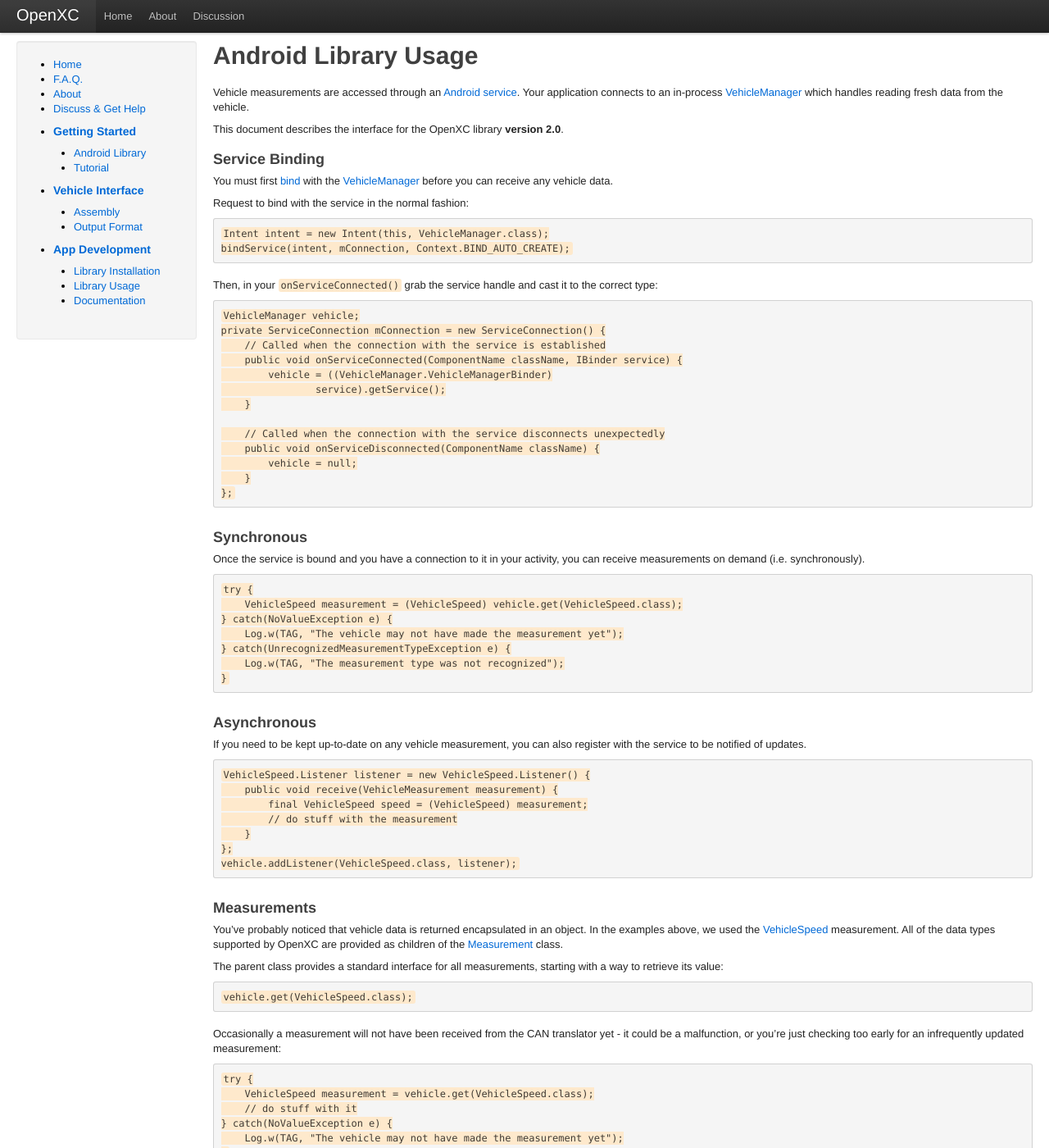
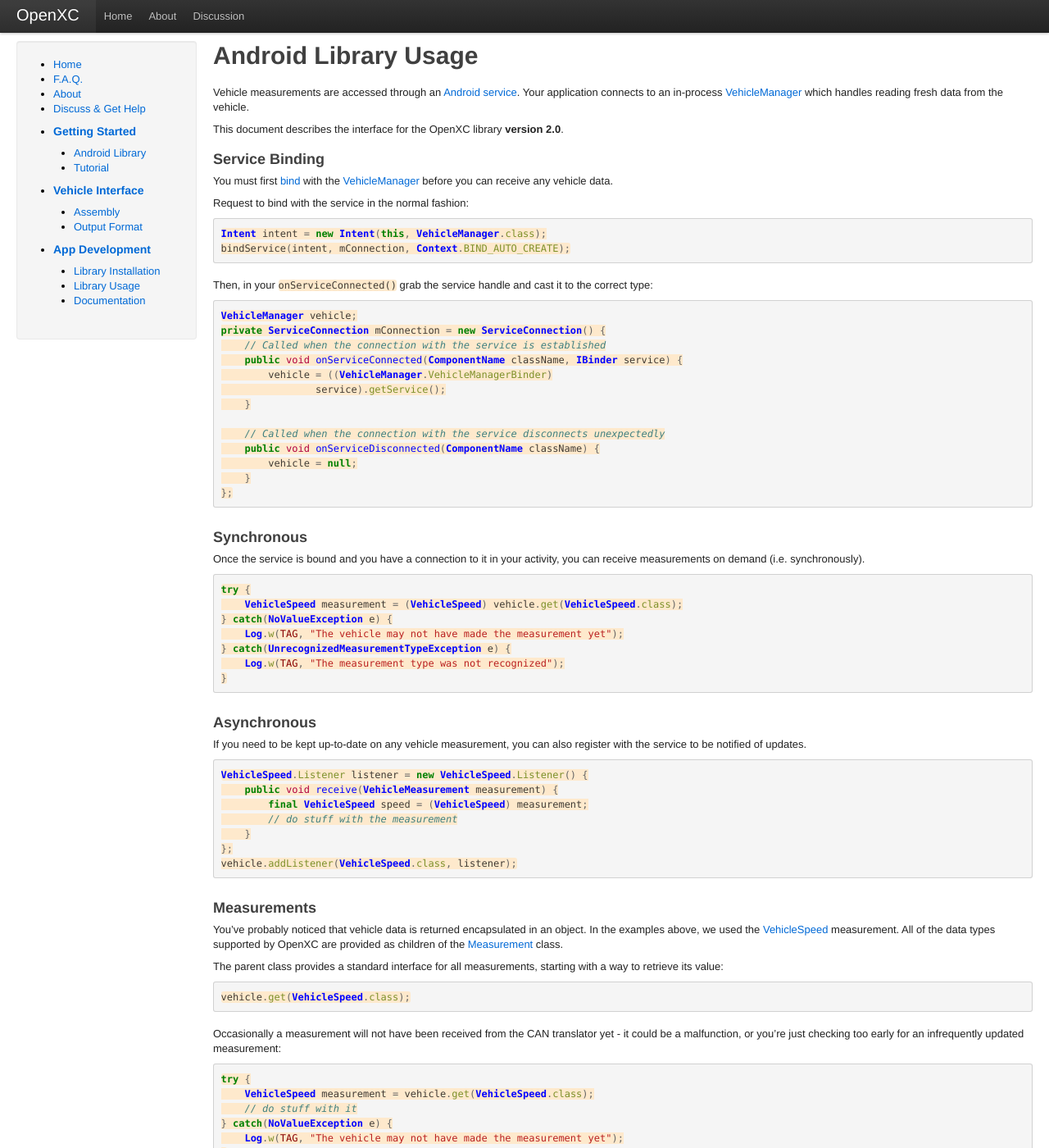
Before and after one commit to openxc/openxcplatform.com, a Jekyll site: the page built from android/api-guide.mkd, in a window 1280 px wide and 1400 px high. Shown: the whole window at 82% size. Built offline with Jekyll 4.4.1, drawn with Linux system fonts in a browser that asks for light colours; nearby versions of some CDN libraries; Markdown is read by kramdown in place of the engine named in the settings; some of the changed text lies outside the part shown.

Commit message:
Oh, glorious syntax highlighting!

```diff
--- a/_config.yml
+++ b/_config.yml
@@ -1,4 +1,4 @@
 auto: true
 markdown: rdiscount
-pygments:    true
+pygments: true
 production: true
--- a/_layouts/default.html
+++ b/_layouts/default.html
@@ -14,6 +14,8 @@
 
     <link rel="stylesheet" type="text/css" media="screen"
         href="/css/styles.css"/>
+    <link rel="stylesheet" type="text/css" media="screen"
+        href="/css/pygments/default.css"/>
 
     <!--[if lt IE 9]>
     <script src="http://html5shim.googlecode.com/svn/trunk/html5.js"></script>
--- a/android/api-guide.mkd
+++ b/android/api-guide.mkd
@@ -18,12 +18,15 @@
 
 Request to bind with the service in the normal fashion:
 
+{% highlight java %}
 Intent intent = new Intent(this, VehicleManager.class);
 bindService(intent, mConnection, Context.BIND_AUTO_CREATE);
+{% endhighlight %}
 
 Then, in your `onServiceConnected()` grab the service handle and cast it to the
 correct type:
 
+{% highlight java %}
 VehicleManager vehicle;
 private ServiceConnection mConnection = new ServiceConnection() {
     // Called when the connection with the service is established
@@ -37,12 +40,14 @@
         vehicle = null;
     }
 };
+{% endhighlight %}
 
 ### Synchronous
 
 Once the service is bound and you have a connection to it in your activity, you
 can receive measurements on demand (i.e. synchronously).
 
+{% highlight java %}
 try {
     VehicleSpeed measurement = (VehicleSpeed) vehicle.get(VehicleSpeed.class);
 } catch(NoValueException e) {
@@ -50,12 +55,14 @@
 } catch(UnrecognizedMeasurementTypeException e) {
     Log.w(TAG, "The measurement type was not recognized");
 }
+{% endhighlight %}
 
 ### Asynchronous
 
 If you need to be kept up-to-date on any vehicle measurement, you can also
 register with the service to be notified of updates.
 
+{% highlight java %}
 VehicleSpeed.Listener listener = new VehicleSpeed.Listener() {
     public void receive(VehicleMeasurement measurement) {
         final VehicleSpeed speed = (VehicleSpeed) measurement;
@@ -63,6 +70,7 @@
     }
 };
 vehicle.addListener(VehicleSpeed.class, listener);
+{% endhighlight %}
 
 ### Measurements
 
@@ -73,32 +81,40 @@
 The parent class provides a standard interface for all measurements, starting
 with a way to retrieve its value:
 
+{% highlight java %}
 vehicle.get(VehicleSpeed.class);
+{% endhighlight %}
 
 Occasionally a measurement will not have been received from the CAN translator
 yet - it could be a malfunction, or you're just checking too early for an
 infrequently updated measurement:
 
+{% highlight java %}
 try {
     VehicleSpeed measurement = vehicle.get(VehicleSpeed.class);
     // do stuff with it
 } catch(NoValueException e) {
     Log.w(TAG, "The vehicle may not have made the measurement yet");
 }
+{% endhighlight %}
 
 You can check the age of a measurement to determine how long ago the state was
 actually reflected in the physical vehicle:
 
+{% highlight java %}
 if(measurement.getAge() < 10) {
     // only if age is less than 10 seconds
 }
+{% endhighlight %}
 
 The range of every measurement is defined in the class, and can be queried
 programmatically if you need to figure out your the current value's relative
 position:
 
+{% highlight java %}
 range = measurement.getRange();
 int percentage = measurement.getValue() / range;
+{% endhighlight %}
 
 ### Location
 
@@ -118,8 +134,10 @@
 Add the `ACCESS_FINE_LOCATION` and `ACCESS_MOCK_LOCATION` permission to your
    app's `AndroidManifest.xml`:
 
+{% highlight xml %}
 <uses-permission android:name="android.permission.ACCESS_FINE_LOCATION" />
 <uses-permission android:name="android.permission.ACCESS_MOCK_LOCATION" />
+{% endhighlight %}
 
 Open a connection to the `VehicleManager` as described earlier in "Service
 Binding." Then access [user location][] in the traditional Android fashion -
@@ -128,7 +146,9 @@
 You may want to continue to use the `GPS_PROVIDER` so your app can support
 switching from built-in GPS to the vehicle's receiver.
 
+{% highlight java %}
 locationManager.requestLocationUpdates(LocationManager.NETWORK_PROVIDER, 0, 0, locationListener);
+{% endhighlight %}
 
 [user location]: http://developer.android.com/guide/topics/location/obtaining-user-location.html
 
@@ -155,14 +175,17 @@
 user presses the down button on the steering wheel, write a function that
 performs the action:
 
+{% highlight java %}
 public void sendTextMessage() {
     // send a text message
     ...
 }
+{% endhighlight %}
 
 To hook this up to Android `KeyEvent`, define an `onKey` method in your
 activity:
 
+{% highlight java %}
 @Override
 public boolean onKeyDown(int i, KeyEvent event) {
     if (i == KeyEvent.KEYCODE_DPAD_DOWN) {
@@ -172,11 +195,13 @@
     super.onKeyDown(i, event);
     return true;
 }
+{% endhighlight %}
 
 This connects your functionality to the virtual button in the Android emulator.
 To have this actually work in the car, you need to register a handler for the
 VehicleButtonEvent.
 
+{% highlight java %}
 VehicleButtonEvent.Listener listener = new VehicleButtonEvent.Listener() {
     public void receive(VehicleMeasurement measurement) {
         final VehicleButtonEvent event (VehicleButtonEvent) measurement;
@@ -188,6 +213,7 @@
         }
     }
 }
+{% endhighlight %}
 
 ### Emulated Vehicle Measurements
 
@@ -209,6 +235,7 @@
 [VehicleManager][], specify the type of data source and your trace file (we
 recommend storing these on the SD card):
 
+{% highlight java %}
 Intent startIntent = new Intent();
 startIntent.setClass(getContext(), VehicleManager.class);
 service = ((VehicleManager.VehicleBinder)
@@ -216,6 +243,7 @@
 service.waitUntilBound();
 service.addSource(new TraceVehicleDataSource(
         "file:///sdcard/com.openxc/trace.json");
+{% endhighlight %}
 
 The final `service.waitUntilBound()` line is optional - it causes the thread to
 block until the service is ready to start playing back the trace - but can be
--- a/android/library-installation.mkd
+++ b/android/library-installation.mkd
@@ -90,6 +90,7 @@
   `example/pom.xml` if you're unfamiliar with setting up a Maven project) and
   make sure the `openxc` dependency is declared like so:
 
+{% highlight xml %}
 <dependencies>
     <dependency>
         <groupId>com.openxc</groupId>
@@ -98,6 +99,7 @@
         <type>apklib</type>
     </dependency>
 </dependencies>
+{% endhighlight %}
 
 [openxc-android]: https://github.com/openxc/openxc-android
 
@@ -106,11 +108,13 @@
 The OpenXC service must be defined in your application's `AndroidManifest.xml`
 before using it. Add this `<service>` tag to your app:
 
+{% highlight xml %}
     <application>
         ...
         <service android:name="com.openxc.VehicleManager"/>
         ...
     </application>
+{% endhighlight %}
 
 ### Enabler
 
--- /dev/null
+++ b/css/pygments/default.css
@@ -0,0 +1,61 @@
+.hll { background-color: #ffffcc }
+.c { color: #408080; font-style: italic } /* Comment */
+.err { border: 1px solid #FF0000 } /* Error */
+.k { color: #008000; font-weight: bold } /* Keyword */
+.o { color: #666666 } /* Operator */
+.cm { color: #408080; font-style: italic } /* Comment.Multiline */
+.cp { color: #BC7A00 } /* Comment.Preproc */
+.c1 { color: #408080; font-style: italic } /* Comment.Single */
+.cs { color: #408080; font-style: italic } /* Comment.Special */
+.gd { color: #A00000 } /* Generic.Deleted */
+.ge { font-style: italic } /* Generic.Emph */
+.gr { color: #FF0000 } /* Generic.Error */
+.gh { color: #000080; font-weight: bold } /* Generic.Heading */
+.gi { color: #00A000 } /* Generic.Inserted */
+.go { color: #808080 } /* Generic.Output */
+.gp { color: #000080; font-weight: bold } /* Generic.Prompt */
+.gs { font-weight: bold } /* Generic.Strong */
+.gu { color: #800080; font-weight: bold } /* Generic.Subheading */
+.gt { color: #0040D0 } /* Generic.Traceback */
+.kc { color: #008000; font-weight: bold } /* Keyword.Constant */
+.kd { color: #008000; font-weight: bold } /* Keyword.Declaration */
+.kn { color: #008000; font-weight: bold } /* Keyword.Namespace */
+.kp { color: #008000 } /* Keyword.Pseudo */
+.kr { color: #008000; font-weight: bold } /* Keyword.Reserved */
+.kt { color: #B00040 } /* Keyword.Type */
+.m { color: #666666 } /* Literal.Number */
+.s { color: #BA2121 } /* Literal.String */
+.na { color: #7D9029 } /* Name.Attribute */
+.nb { color: #008000 } /* Name.Builtin */
+.nc { color: #0000FF; font-weight: bold } /* Name.Class */
+.no { color: #880000 } /* Name.Constant */
+.nd { color: #AA22FF } /* Name.Decorator */
+.ni { color: #999999; font-weight: bold } /* Name.Entity */
+.ne { color: #D2413A; font-weight: bold } /* Name.Exception */
+.nf { color: #0000FF } /* Name.Function */
+.nl { color: #A0A000 } /* Name.Label */
+.nn { color: #0000FF; font-weight: bold } /* Name.Namespace */
+.nt { color: #008000; font-weight: bold } /* Name.Tag */
+.nv { color: #19177C } /* Name.Variable */
+.ow { color: #AA22FF; font-weight: bold } /* Operator.Word */
+.w { color: #bbbbbb } /* Text.Whitespace */
+.mf { color: #666666 } /* Literal.Number.Float */
+.mh { color: #666666 } /* Literal.Number.Hex */
+.mi { color: #666666 } /* Literal.Number.Integer */
+.mo { color: #666666 } /* Literal.Number.Oct */
+.sb { color: #BA2121 } /* Literal.String.Backtick */
+.sc { color: #BA2121 } /* Literal.String.Char */
+.sd { color: #BA2121; font-style: italic } /* Literal.String.Doc */
+.s2 { color: #BA2121 } /* Literal.String.Double */
+.se { color: #BB6622; font-weight: bold } /* Literal.String.Escape */
+.sh { color: #BA2121 } /* Literal.String.Heredoc */
+.si { color: #BB6688; font-weight: bold } /* Literal.String.Interpol */
+.sx { color: #008000 } /* Literal.String.Other */
+.sr { color: #BB6688 } /* Literal.String.Regex */
+.s1 { color: #BA2121 } /* Literal.String.Single */
+.ss { color: #19177C } /* Literal.String.Symbol */
+.bp { color: #008000 } /* Name.Builtin.Pseudo */
+.vc { color: #19177C } /* Name.Variable.Class */
+.vg { color: #19177C } /* Name.Variable.Global */
+.vi { color: #19177C } /* Name.Variable.Instance */
+.il { color: #666666 } /* Literal.Number.Integer.Long */
--- a/css/styles.css
+++ b/css/styles.css
@@ -34,3 +34,11 @@
     -moz-box-shadow: 0 1px 1px rgba(0, 0, 0, 0.075);
     box-shadow: 0 1px 1px rgba(0, 0, 0, 0.075);
 }
+
+div.highlight code {
+    background-color: whiteSmoke;
+}
+
+code {
+    padding: 0;
+}
--- a/vehicle-interface/index.mkd
+++ b/vehicle-interface/index.mkd
@@ -122,7 +122,9 @@
 installation (see the "Command Line Building" section above for details). Once
 that's setup, run it like so:
 
-    $ ./upload_hex.sh new-version.hex
+{% highlight sh %}
+$ ./upload_hex.sh new-version.hex
+{% endhighlight %}
 
 Note that if you are using Windows, you also need to install the
 [FTDI driver](http://www.ftdichip.com/Drivers/VCP.htm) - get the setup
```
Also changed, not shown: vehicle-interface/output-format.mkd (+9 -3 lines). Lines whose indentation alone changed are shown as unchanged.
